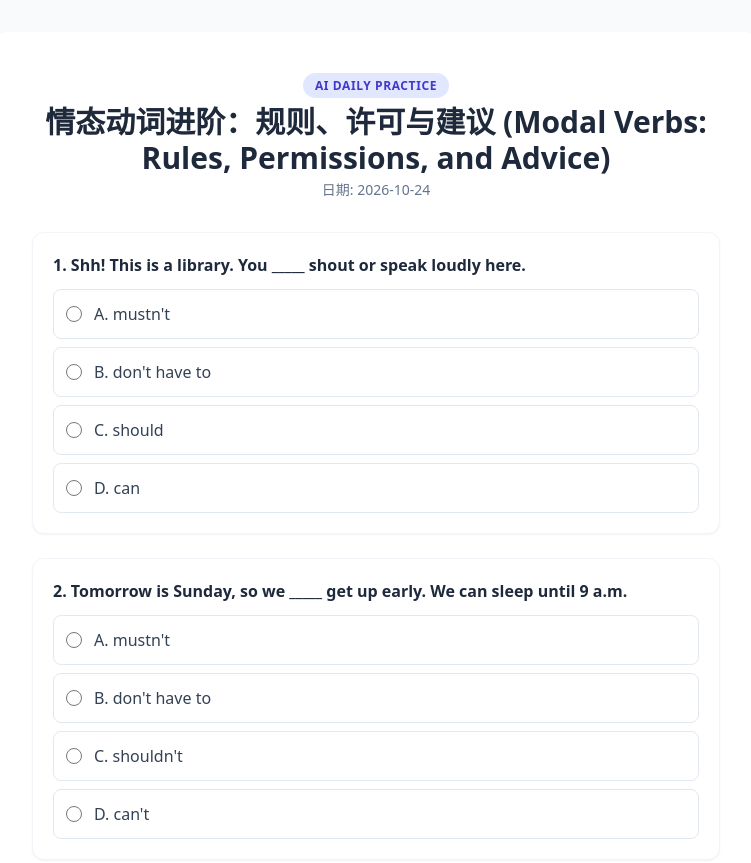
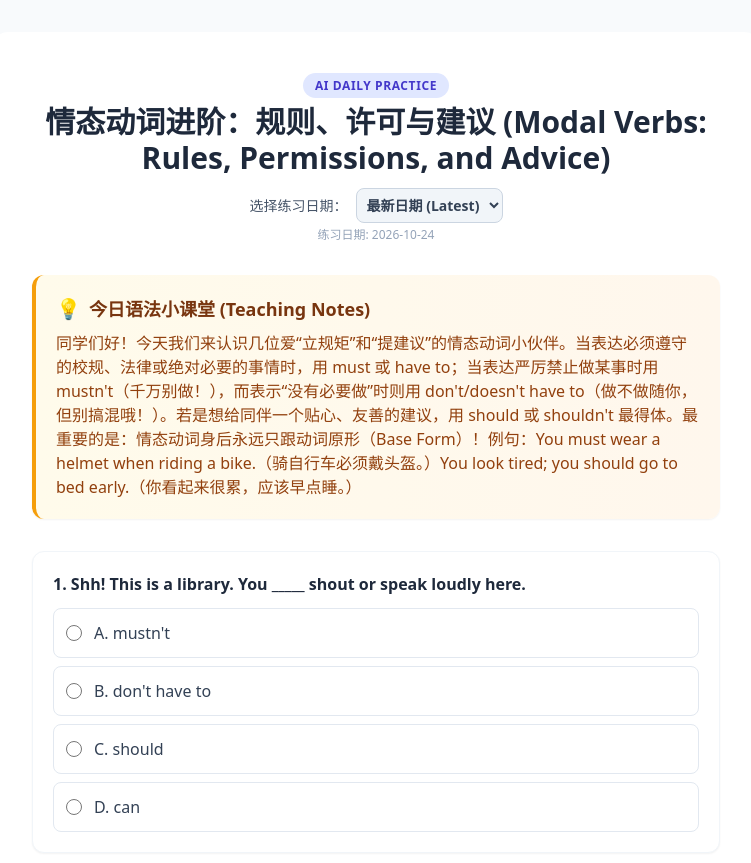
Before and after one commit to tukanggo/english-grammar-bot, a plain HTML site: page docs/index.html in a window 1280 px wide. Shown: the top 863 px of the page, without its empty margins (264-1015 px from the left). Drawn offline with nearby package versions, Linux system fonts and the light colour scheme; no server answers.

Commit message:
Update index.html

```diff
--- a/docs/index.html
+++ b/docs/index.html
@@ -8,22 +8,43 @@
 </head>
 <body class="bg-slate-50 min-h-screen py-8 px-4">
     <div class="max-w-3xl mx-auto bg-white rounded-2xl shadow-xl p-6 md:p-10">
-        <header class="text-center mb-8">
+        <!-- 头部与日期选择器 -->
+        <header class="text-center mb-8 relative">
             <span class="bg-indigo-100 text-indigo-700 text-xs font-semibold px-3 py-1 rounded-full uppercase tracking-wider">AI Daily Practice</span>
             <h1 id="quiz-title" class="text-2xl md:text-3xl font-bold text-slate-800 mt-2">Primary 4-5 English Grammar</h1>
-            <p id="quiz-date" class="text-slate-500 text-sm mt-1">加载中...</p>
+
+            <div class="flex items-center justify-center space-x-2 mt-3">
+                <label for="date-select" class="text-sm font-medium text-slate-600">选择练习日期：</label>
+                <select id="date-select" onchange="onDateChange(this.value)" class="bg-slate-100 border border-slate-300 text-slate-700 text-sm rounded-lg focus:ring-indigo-500 focus:border-indigo-500 p-1.5 font-semibold">
+                    <option value="latest.json">最新日期 (Latest)</option>
+                    <!-- 动态加载的历史日期选项 -->
+                </select>
+            </div>
+            <p id="quiz-date" class="text-slate-400 text-xs mt-1">加载中...</p>
         </header>
 
-        <div id="quiz-container" class="space-y-6">
-            <p class="text-center text-slate-400">正在从云端加载今日题目...</p>
+        <!-- 【新增】今日语法小课堂展示区 -->
+        <div id="teaching-section" class="hidden mb-8 p-5 bg-gradient-to-r from-amber-50 to-orange-50 border-l-4 border-amber-500 rounded-xl shadow-sm">
+            <div class="flex items-center space-x-2 mb-2">
+                <span class="text-xl">💡</span>
+                <h3 class="font-bold text-amber-900 text-lg">今日语法小课堂 (Teaching Notes)</h3>
+            </div>
+            <p id="teaching-notes-text" class="text-amber-800 leading-relaxed text-sm md:text-base font-normal whitespace-pre-line"></p>
         </div>
 
+        <!-- 题目容器 -->
+        <div id="quiz-container" class="space-y-6">
+            <p class="text-center text-slate-400">正在从云端加载题目...</p>
+        </div>
+
+        <!-- 提交按钮区 -->
         <div id="submit-section" class="mt-8 text-center hidden">
             <button onclick="submitQuiz()" class="bg-indigo-600 hover:bg-indigo-700 text-white font-bold py-3 px-8 rounded-xl shadow-lg transition duration-200">
                 提交答案并查看解析
             </button>
         </div>
 
+        <!-- 结果展示区 -->
         <div id="result-section" class="mt-8 hidden p-6 bg-indigo-50 rounded-xl text-center">
             <h2 class="text-xl font-bold text-indigo-900">测验结果</h2>
             <p id="score-text" class="text-3xl font-extrabold text-indigo-600 mt-2"></p>
@@ -33,23 +54,64 @@
     <script>
         let quizData = null;
 
-        async function loadQuiz() {
+        // 加载指定文件 (默认加载 latest.json)
+        async function loadQuiz(filename = 'latest.json') {
+            const container = document.getElementById('quiz-container');
+            const submitSec = document.getElementById('submit-section');
+            const resultSec = document.getElementById('result-section');
+            const teachingSec = document.getElementById('teaching-section');
+
+            // 恢复加载状态与视图重置
+            container.innerHTML = '<p class="text-center text-slate-400">正在从云端加载题目...</p>';
+            submitSec.classList.add('hidden');
+            resultSec.classList.add('hidden');
+            teachingSec.classList.add('hidden');
+
             try {
-                const response = await fetch('latest.json');
-                quizData = await response.json();
+                // 如果是 docs 目录下的相对路径
+                const fetchUrl = filename.startsWith('docs/') ? filename : `docs/${filename}`;
+                const response = await fetch(fetchUrl);
 
-                document.getElementById('quiz-title').innerText = quizData.topic || "English Grammar Quiz";
-                document.getElementById('quiz-date').innerText = "日期: " + (quizData.date || "Today");
+                if (!response.ok) {
+                    // 兜底降级：尝试直接读取根目录的 filename
+                    const fallbackResp = await fetch(filename);
+                    quizData = await fallbackResp.json();
+                } else {
+                    quizData = await response.json();
+                }
 
-                renderQuiz(quizData.questions);
+                // 更新标题与日期展示
+                document.getElementById('quiz-title').innerText = quizData.topic || "Primary 4-5 English Grammar";
+                document.getElementById('quiz-date').innerText = "练习日期: " + (quizData.date || "Today");
+
+                // 【关键修改】渲染语法小课堂 (teaching_notes)
+                if (quizData.teaching_notes) {
+                    document.getElementById('teaching-notes-text').innerText = quizData.teaching_notes;
+                    teachingSec.classList.remove('hidden');
+                }
+
+                // 渲染题目
+                renderQuiz(quizData.questions || []);
             } catch (error) {
-                document.getElementById('quiz-container').innerHTML = '<p class="text-center text-red-500">加载题目失败，请稍后再试。</p>';
+                console.error("加载失败:", error);
+                container.innerHTML = `<p class="text-center text-red-500">无法加载日期为 ${filename} 的题目，请检查文件是否存在。</p>`;
             }
         }
 
+        // 下拉切换日期回调
+        function onDateChange(selectedFile) {
+            loadQuiz(selectedFile);
+        }
+
+        // 渲染题目列表
         function renderQuiz(questions) {
             const container = document.getElementById('quiz-container');
             container.innerHTML = '';
+
+            if (!questions || questions.length === 0) {
+                container.innerHTML = '<p class="text-center text-slate-400">该日期暂无可用题目。</p>';
+                return;
+            }
 
             questions.forEach((q, index) => {
                 let optionsHtml = '';
@@ -74,31 +136,35 @@
             document.getElementById('submit-section').classList.remove('hidden');
         }
 
+        // 提交测验并计分
         function submitQuiz() {
             let score = 0;
-            quizData.questions.forEach((q, index) => {
+            const questions = quizData.questions || [];
+
+            questions.forEach((q, index) => {
                 const selected = document.querySelector(`input[name="question_${index}"]:checked`);
                 const expDiv = document.getElementById(`explanation-${index}`);
                 expDiv.classList.remove('hidden');
 
                 if (selected && selected.value === q.answer) {
                     score++;
-                    expDiv.innerHTML = `<span class="font-bold text-green-700">回答正确！</span> 正确答案: ${q.answer}。<br>解析: ${q.explanation}`;
+                    expDiv.innerHTML = `<span class="font-bold text-green-700">回答正确！</span> 正确答案: ${q.answer}。<br><strong>解析:</strong> ${q.explanation}`;
                     expDiv.className = "mt-3 p-3 bg-green-50 border-l-4 border-green-500 text-sm text-green-900 rounded";
                 } else {
                     const userAns = selected ? selected.value : '未作答';
-                    expDiv.innerHTML = `<span class="font-bold text-red-700">回答错误。</span> 你的选择: ${userAns}，正确答案: ${q.answer}。<br>解析: ${q.explanation}`;
+                    expDiv.innerHTML = `<span class="font-bold text-red-700">回答错误。</span> 你的选择: ${userAns}，正确答案: ${q.answer}。<br><strong>解析:</strong> ${q.explanation}`;
                     expDiv.className = "mt-3 p-3 bg-red-50 border-l-4 border-red-500 text-sm text-red-900 rounded";
                 }
             });
 
             const resultSection = document.getElementById('result-section');
             resultSection.classList.remove('hidden');
-            document.getElementById('score-text').innerText = `${score} / ${quizData.questions.length} 分`;
+            document.getElementById('score-text').innerText = `${score} / ${questions.length} 分`;
             window.scrollTo({ top: 0, behavior: 'smooth' });
         }
 
-        loadQuiz();
+        // 初始化：默认加载最新题目
+        loadQuiz('latest.json');
     </script>
 </body>
 </html>
```
